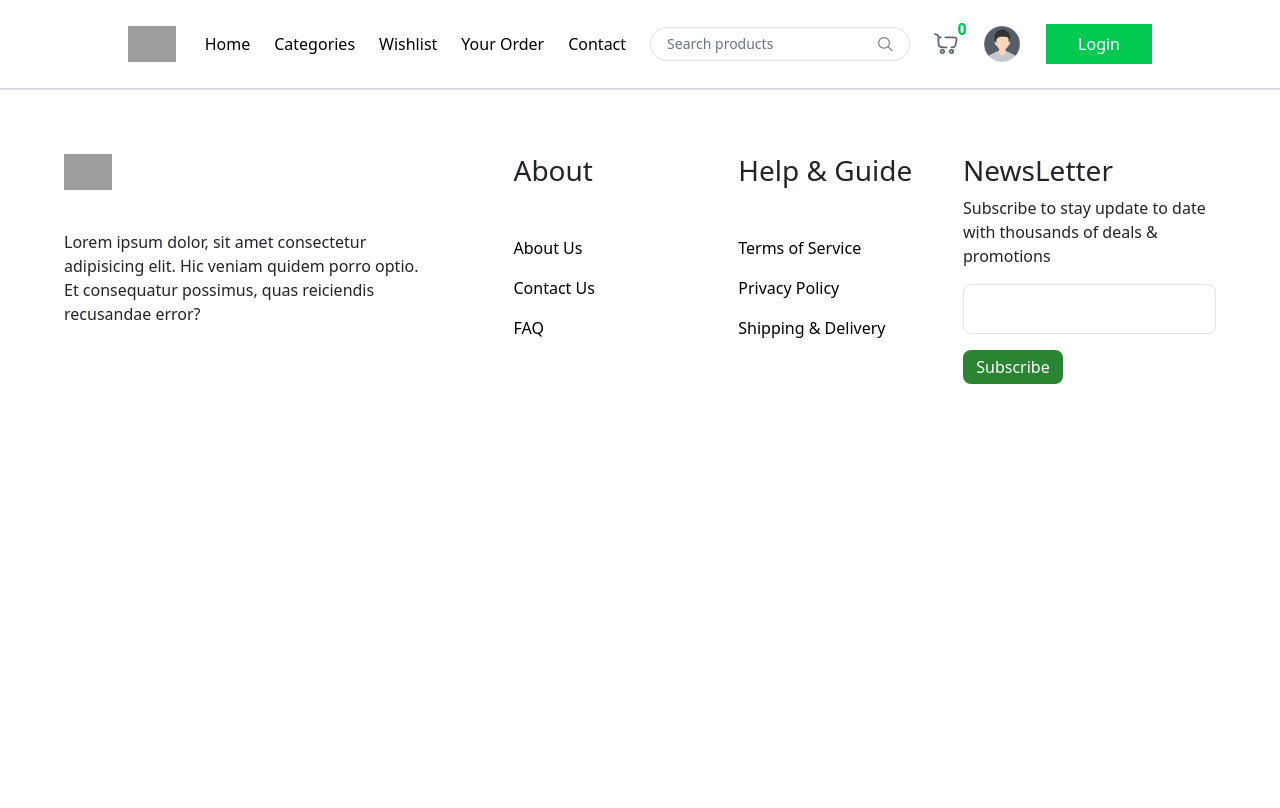
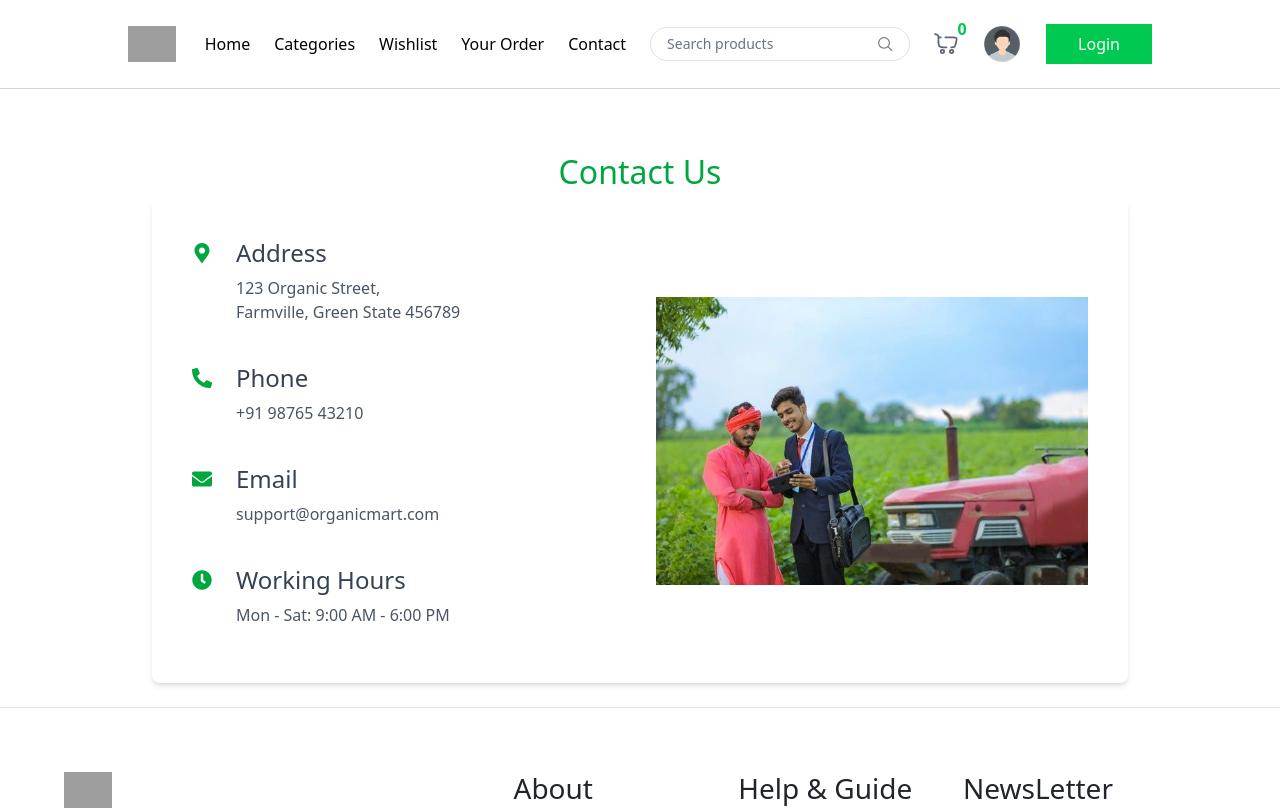
Before and after one commit to Rohansawant734/D1_Green-Mart, a React (Vite) app in the folder green_mart/: page /contact in a window 1280 px wide. Shown: the top 808 px of the page. Built offline with nearby package versions, Linux system fonts and the light colour scheme; grey boxes are pictures that could not be loaded.

Commit message:
Contact page

```diff
--- a/green_mart/src/App.jsx
+++ b/green_mart/src/App.jsx
@@ -31,6 +31,7 @@ import Container from './Component/Container'
 import Container2 from './Component/Container2'
 import Login from './Component/Login'
 import Register from './Component/Register'
+import Contact from './pages/users/Contact'
 const App = () => {
   return (
     <div>
@@ -45,6 +46,7 @@ const App = () => {
             <Route path="/cart" element={<Cart/>} />
             <Route path="/categories" element={<Categories />} />
             <Route path="/orders" element={<Your_Order/>} />
+            <Route path='/contact' element={<Contact/>} />
             <Route path="/account" element={<AccountLayout />} >
               <Route index element={<DashBoard />} />
               <Route path="orders" element={<Your_Order />} />
--- a/green_mart/src/pages/users/Categories.jsx
+++ b/green_mart/src/pages/users/Categories.jsx
@@ -2,7 +2,7 @@ import React, { useState } from 'react';
 import { categories, dummyProducts } from '../../assets/assets';
 import ProductCard from '../../Component/ProductCard';
 import { useWishlist } from '../../context/WishlistContext';
-
+import myImage from '../../assets/farmer.png'
 const Categories = () => {
   const [selectedCategory, setSelectedCategory] = useState(null);
 
@@ -25,9 +25,8 @@ const Categories = () => {
             {categories.map(cat => (
               <div
                 key={cat.path}
-                className={`flex items-center gap-2 p-2 rounded cursor-pointer transition hover:bg-gray-200 ${
-                  selectedCategory === cat.path ? "bg-gray-300" : ""
-                }`}
+                className={`flex items-center gap-2 p-2 rounded cursor-pointer transition hover:bg-gray-200 ${selectedCategory === cat.path ? "bg-gray-300" : ""
+                  }`}
                 onClick={() => setSelectedCategory(cat.path)}
               >
                 <img src={cat.image} alt={cat.text} className="w-8 h-8" />
@@ -38,11 +37,25 @@ const Categories = () => {
         </div>
 
         {/* Right Products Grid */}
-        <div className="w-3/4 p-6 overflow-y-auto">
-          <h2 className="text-xl font-semibold mb-4">
-            {selectedCategory ? `Products in ${selectedCategory}` : "Select a category"}
-          </h2>
-
+        <div className="w-3/4 p-6 overflow-y-auto justify-center">
+          {selectedCategory ? (
+            <h2 className="text-xl font-semibold mb-4">
+              Products in {selectedCategory}
+            </h2>
+          ) : (
+            <div className='flex flex-col items-center justify-center h-full text-center'>
+            <div className="bg-white p-6 rounded-lg shadow-lg border w-full max-w-sm mb-4r">
+              <img
+                src={myImage}
+                alt="farmer"
+                className="w-full h-auto object-contain mb-4"
+              />
+              <h2 className="text-2xl font-extrabold text-green-600 animate-pulse">
+                Select a category
+              </h2>
+            </div>
+            </div>
+          )}
           {/* Products Grid */}
           <div className="grid grid-cols-2 md:grid-cols-3 lg:grid-cols-4 gap-6">
             {filterProducts.map(product => (
--- /dev/null
+++ b/green_mart/src/pages/users/Contact.jsx
@@ -0,0 +1,61 @@
+import React from 'react';
+import { FaPhoneAlt, FaEnvelope, FaMapMarkerAlt, FaClock } from 'react-icons/fa';
+import imagecontact from '../../assets/contact.png';
+const Contact = () => {
+  return (
+    <div className="max-w-5xl mx-auto p-6 mt-10">
+      <h2 className="text-3xl font-bold text-green-600 mb-8 text-center">Contact Us</h2>
+
+      <div className="bg-white shadow-md rounded-lg p-6 md:p-10 grid grid-cols-1 md:grid-cols-2 gap-8">
+        {/* Left Side - Contact Info */}
+        <div className="space-y-6">
+          <div className="flex items-start gap-4">
+            <FaMapMarkerAlt className="text-green-600 text-xl mt-1" />
+            <div>
+              <h4 className="font-semibold text-gray-700">Address</h4>
+              <p className="text-gray-600">
+                123 Organic Street,<br />
+                Farmville, Green State 456789
+              </p>
+            </div>
+          </div>
+
+          <div className="flex items-start gap-4">
+            <FaPhoneAlt className="text-green-600 text-xl mt-1" />
+            <div>
+              <h4 className="font-semibold text-gray-700">Phone</h4>
+              <p className="text-gray-600">+91 98765 43210</p>
+            </div>
+          </div>
+
+          <div className="flex items-start gap-4">
+            <FaEnvelope className="text-green-600 text-xl mt-1" />
+            <div>
+              <h4 className="font-semibold text-gray-700">Email</h4>
+              <p className="text-gray-600">support@organicmart.com</p>
+            </div>
+          </div>
+
+          <div className="flex items-start gap-4">
+            <FaClock className="text-green-600 text-xl mt-1" />
+            <div>
+              <h4 className="font-semibold text-gray-700">Working Hours</h4>
+              <p className="text-gray-600">Mon - Sat: 9:00 AM - 6:00 PM</p>
+            </div>
+          </div>
+        </div>
+
+        {/* Right Side - Optional Image or Map */}
+        <div className="flex justify-center items-center">
+          <img
+            src={imagecontact}
+            alt="Contact"
+            className="w-full max-w-md object-contain"
+          />
+        </div>
+      </div>
+    </div>
+  );
+};
+
+export default Contact;
```
Also changed, not shown: green_mart/src/assets/contact.png (added).
